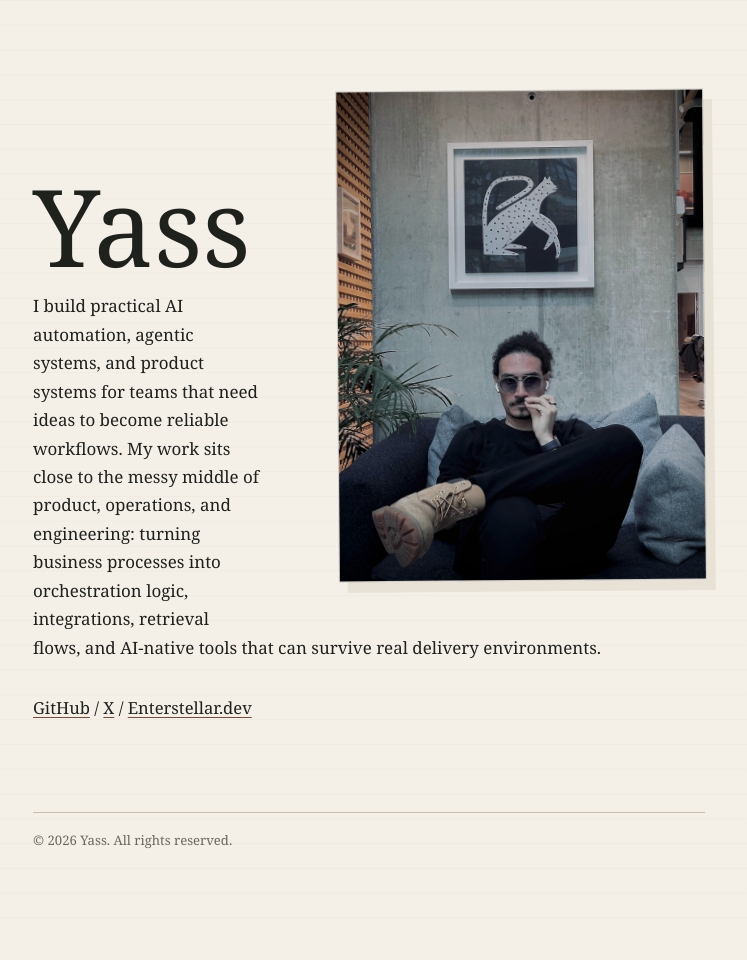
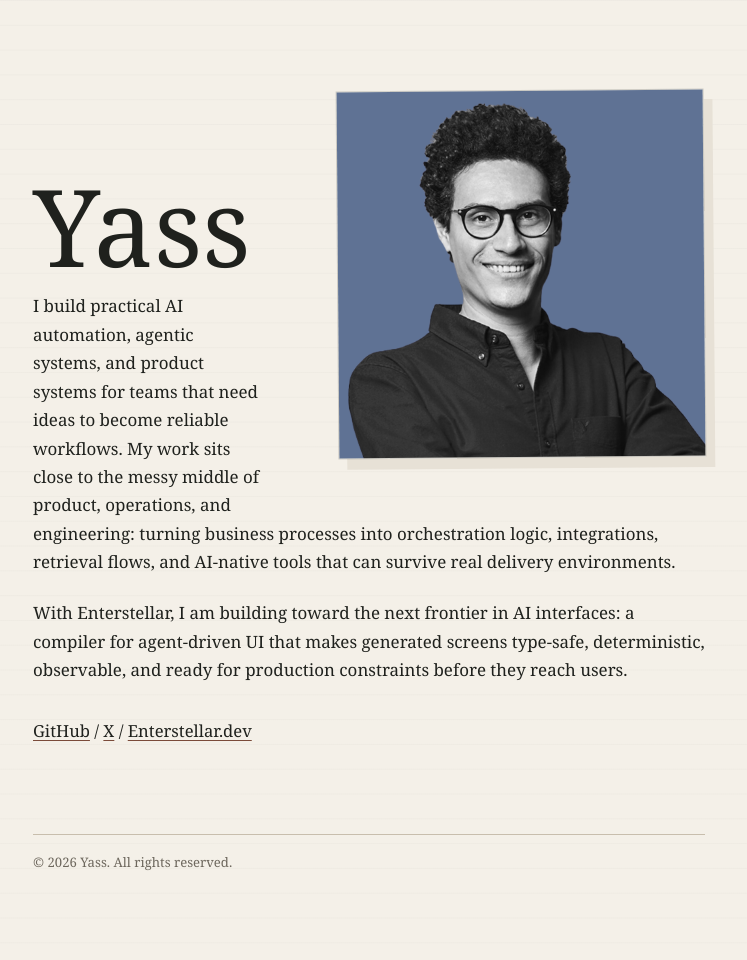
Before and after one commit to yassmass/yassmass, a Jekyll site: the page built from index.md, in a window 1280 px wide. Shown: the whole page, without its empty margins (119-866 px from the left). Built offline with Jekyll 4.4.1, drawn with Linux system fonts in a browser that asks for light colours; before the commit the page ends 937 px from its top, so only the background shows below that.

Commit message:
Update portrait and homepage copy

```diff
--- a/assets/css/site.css
+++ b/assets/css/site.css
@@ -40,7 +40,7 @@ body {
 .portrait {
   display: block;
   width: min(100%, 24rem);
-  aspect-ratio: 3 / 4;
+  aspect-ratio: 1 / 1;
   margin: 0 0 clamp(2rem, 5vw, 4.25rem) auto;
   object-fit: cover;
   object-position: center top;
--- a/index.md
+++ b/index.md
@@ -4,11 +4,13 @@ title: Yass
 description: AI automation, agentic systems, and product systems.
 ---
 
-![Yass seated in an interior space](assets/images/yassmass.jpg){: .portrait }
+![Yass seated in an interior space](assets/images/yassmass.png){: .portrait }
 
 # Yass
 
 I build practical AI automation, agentic systems, and product systems for teams that need ideas to become reliable workflows. My work sits close to the messy middle of product, operations, and engineering: turning business processes into orchestration logic, integrations, retrieval flows, and AI-native tools that can survive real delivery environments.
+
+With Enterstellar, I am building toward the next frontier in AI interfaces: a compiler for agent-driven UI that makes generated screens type-safe, deterministic, observable, and ready for production constraints before they reach users.
 
 [GitHub](https://github.com/yassmass) / [X](https://x.com/yassmassbuilds) / [Enterstellar.dev](https://enterstellar.dev)
 {: .links }
```
Also changed, not shown: README.md, assets/images/yassmass.jpg (deleted), assets/images/yassmass.png (added), 1 other file.
